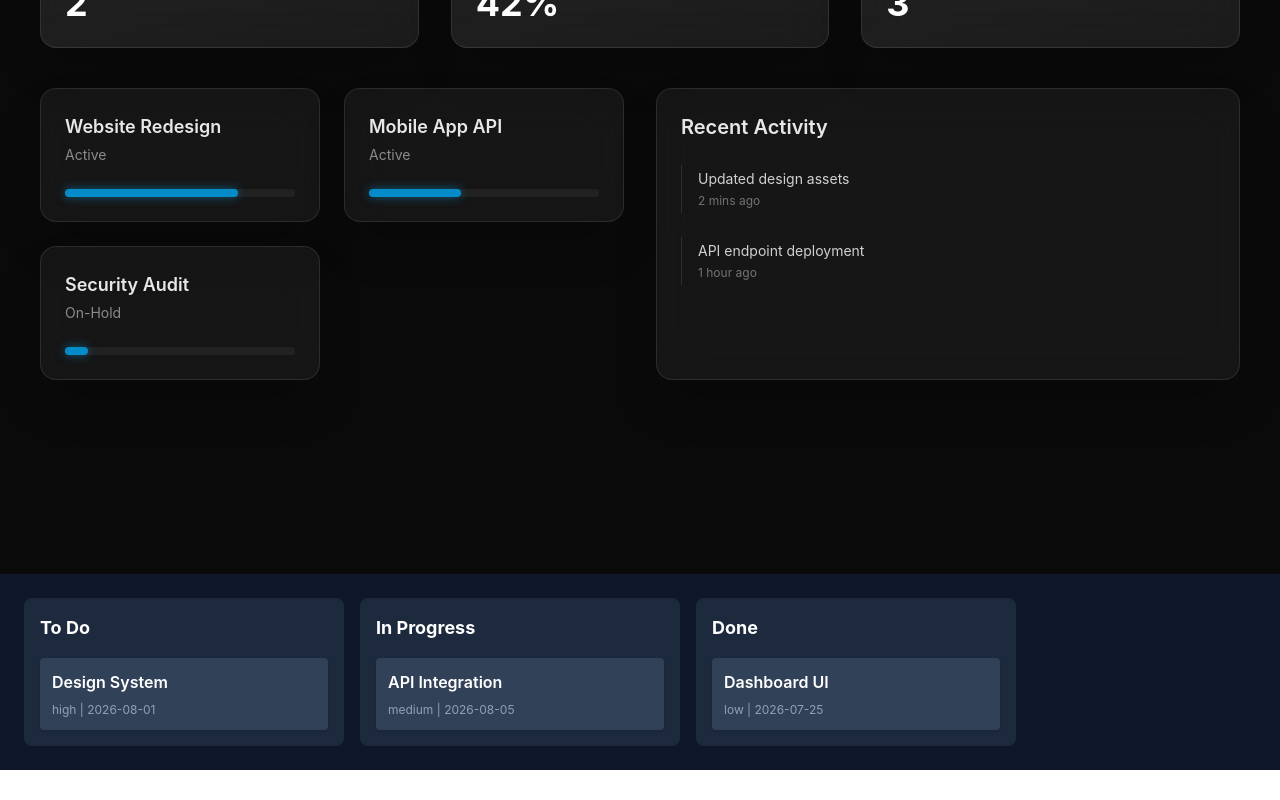
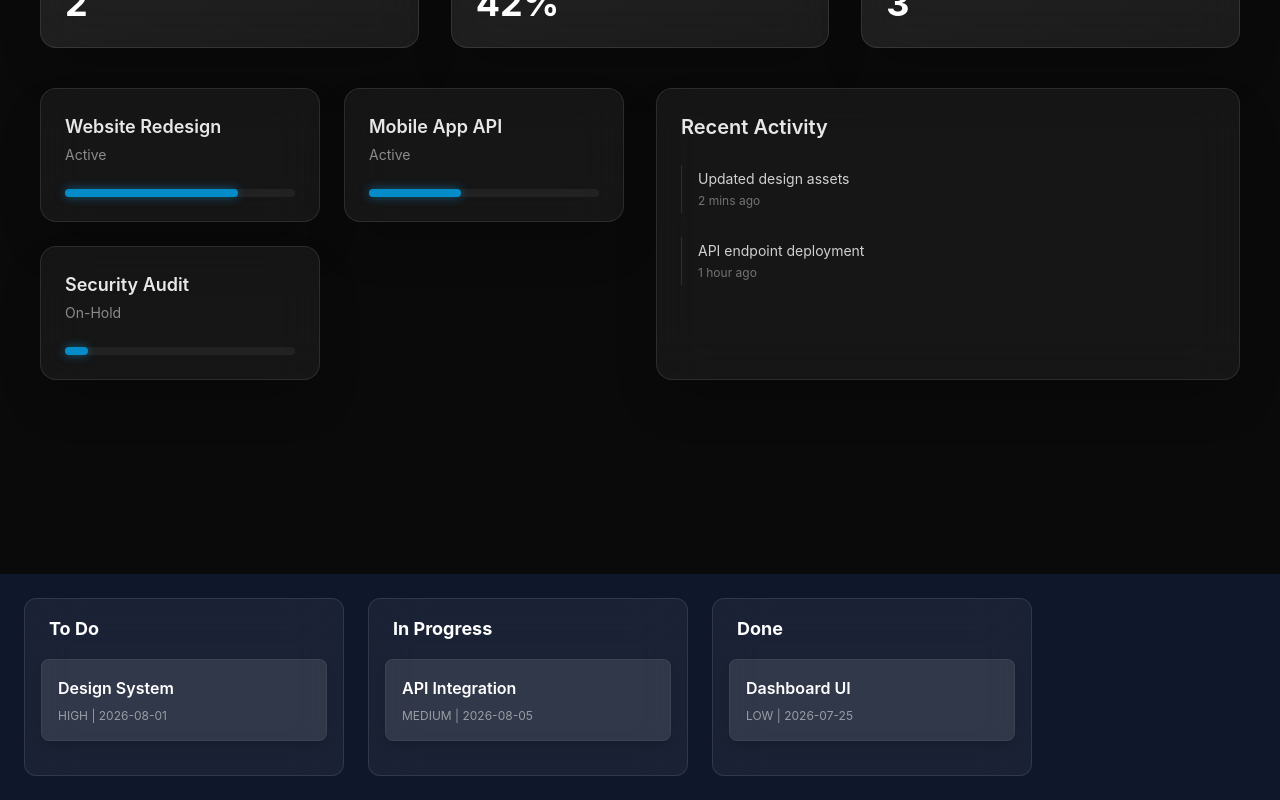
Before and after one commit to husseinmayla2/PulseBoard, a React (Vite) app: page / in a window 1280 px wide. Shown: the part 226-1026 px from the top of the page. Before the commit the page ends 996 px from the top, so only its background shows below. Built offline with nearby package versions, Linux system fonts and the light colour scheme.

Commit message:
Axiom: Refactor KanbanBoard to use a robust drag-and-drop pattern that prevents component disappearance and implements smooth t

```diff
--- a/src/components/kanban/KanbanBoard.tsx
+++ b/src/components/kanban/KanbanBoard.tsx
@@ -1,6 +1,6 @@
 import { useState } from 'react';
-import { DndContext, closestCenter } from '@dnd-kit/core';
-import { useSortable, SortableContext, verticalListSortingStrategy } from '@dnd-kit/sortable';
+import { DndContext, closestCenter, DragOverlay, PointerSensor, useSensor, useSensors } from '@dnd-kit/core';
+import { useSortable, SortableContext, verticalListSortingStrategy, arrayMove } from '@dnd-kit/sortable';
 import { useDroppable } from '@dnd-kit/core';
 import { CSS } from '@dnd-kit/utilities';
 import { tasks as initialTasks, Task } from '../../lib/mockData';
@@ -13,10 +13,10 @@ const Column = ({ title, status, tasks }: { title: string; status: Task['status'
   return (
     <div
       ref={setNodeRef}
-      className={`bg-slate-800 p-4 rounded-lg flex flex-col gap-4 w-80 transition-colors ${isOver ? 'bg-slate-700/80 border-2 border-indigo-500' : ''}`}
+      className={`bg-white/5 backdrop-blur-xl border border-white/10 p-4 rounded-xl flex flex-col gap-4 w-80 transition-all ${isOver ? 'bg-white/10 border-indigo-500/50' : ''}`}
     >
-      <h2 className="text-white font-bold text-lg">{title}</h2>
-      <div className="flex flex-col gap-2">
+      <h2 className="text-white font-bold text-lg px-2">{title}</h2>
+      <div className="flex flex-col gap-2 min-h-[100px]">
         <SortableContext items={tasks.filter(t => t.status === status).map(t => t.id)} strategy={verticalListSortingStrategy}>
           {tasks.filter(t => t.status === status).map(task => (
             <TaskCard key={task.id} task={task} />
@@ -27,9 +27,13 @@ const Column = ({ title, status, tasks }: { title: string; status: Task['status'
   );
 };
 
-const TaskCard = ({ task }: { task: Task }) => {
-  const { attributes, listeners, setNodeRef, transform, transition } = useSortable({ id: task.id });
-  const style = { transform: CSS.Transform.toString(transform), transition };
+const TaskCard = ({ task, isOverlay }: { task: Task; isOverlay?: boolean }) => {
+  const { attributes, listeners, setNodeRef, transform, transition, isDragging } = useSortable({ id: task.id });
+  const style = {
+    transform: CSS.Translate.toString(transform),
+    transition,
+    opacity: isDragging ? 0.5 : 1,
+  };
 
   return (
     <div
@@ -37,44 +41,68 @@ const TaskCard = ({ task }: { task: Task }) => {
       style={style}
       {...attributes}
       {...listeners}
-      className="bg-slate-700 p-3 rounded text-white cursor-grab shadow hover:bg-slate-600 touch-none"
+      className={`bg-white/10 p-4 rounded-lg text-white shadow-lg border border-white/5 cursor-grab active:cursor-grabbing touch-none hover:bg-white/20 transition-colors ${isOverlay ? 'rotate-2 cursor-grabbing shadow-2xl' : ''}`}
     >
       <p className="font-semibold">{task.title}</p>
-      <div className="text-xs text-slate-400 mt-2">{task.priority} | {task.deadline}</div>
+      <div className="text-xs text-white/50 mt-2">{task.priority.toUpperCase()} | {task.deadline}</div>
     </div>
   );
 };
 
 export const KanbanBoard = () => {
   const [tasks, setTasks] = useState(initialTasks);
+  const [activeTask, setActiveTask] = useState<Task | null>(null);
+
+  const sensors = useSensors(useSensor(PointerSensor));
+
+  const handleDragStart = (event: any) => {
+    const { active } = event;
+    setActiveTask(tasks.find(t => t.id === active.id) || null);
+  };
 
   const handleDragEnd = (event: any) => {
     const { active, over } = event;
+    setActiveTask(null);
 
-    // Check if dropped over a column
     if (!over) return;
 
     const activeId = active.id;
     const overId = over.id;
 
-    // If dropped over a column (id matches status)
+    const activeTaskIndex = tasks.findIndex(t => t.id === activeId);
+
+    // Check if dropped in a different status
     if (['todo', 'in-progress', 'done'].includes(overId)) {
-      setTasks(tasks => tasks.map(task => {
-        if (task.id === activeId) {
-          return { ...task, status: overId as Task['status'] };
+        setTasks(tasks => tasks.map(task => {
+            if (task.id === activeId) {
+                return { ...task, status: overId as Task['status'] };
+            }
+            return task;
+        }));
+    } else {
+        // Reordering logic
+        const overTaskIndex = tasks.findIndex(t => t.id === overId);
+        if (activeTaskIndex !== overTaskIndex) {
+            setTasks((items) => arrayMove(items, activeTaskIndex, overTaskIndex));
         }
-        return task;
-      }));
     }
   };
 
   return (
-    <DndContext collisionDetection={closestCenter} onDragEnd={handleDragEnd}>
-      <div className="flex gap-4 p-6">
+    <DndContext
+        sensors={sensors}
+        collisionDetection={closestCenter}
+        onDragStart={handleDragStart}
+        onDragEnd={handleDragEnd}
+    >
+      <div className="flex gap-6 p-6">
         <Column title="To Do" status="todo" tasks={tasks} />
         <Column title="In Progress" status="in-progress" tasks={tasks} />
         <Column title="Done" status="done" tasks={tasks} />
       </div>
+      <DragOverlay>
+        {activeTask ? <TaskCard task={activeTask} isOverlay /> : null}
+      </DragOverlay>
     </DndContext>
   );
 };
```
